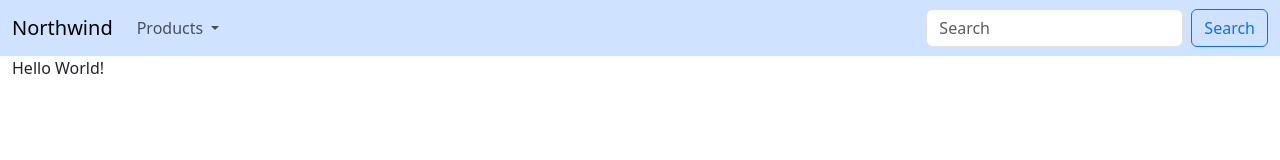
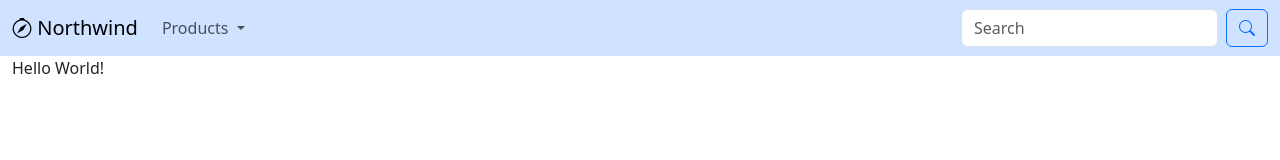
Before and after one commit to Ramirojj/Assigment1.0, a plain HTML site: page index.html in a window 1280 px wide. Drawn offline with nearby package versions, Linux system fonts and the light colour scheme.

Commit message:
[1.11] Bootstrap icons

```diff
--- a/index.html
+++ b/index.html
@@ -8,11 +8,13 @@
 
 <!-- bootstrap css -->
 <link href="https://cdn.jsdelivr.net/npm/bootstrap@5.3.3/dist/css/bootstrap.min.css" rel="stylesheet" integrity="sha384-QWTKZyjpPEjISv5WaRU9OFeRpok6YctnYmDr5pNlyT2bRjXh0JMhjY6hW+ALEwIH" crossorigin="anonymous">
+<link rel="stylesheet" href="https://cdn.jsdelivr.net/npm/bootstrap-icons@1.11.3/font/bootstrap-icons.min.css">
+
 <!-- bootstrap js-->
-<script src="https://cdn.jsdelivr.net/npm/bootstrap@5.3.3/dist/js/bootstrap.bundle.min.js" integrity="sha384-YvpcrYf0tY3lHB60NNkmXc5s9fDVZLESaAA55NDzOxhy9GkcIdslK1eN7N6jIeHz" crossorigin="anonymous"></script>
 
 
 
+<script src="https://cdn.jsdelivr.net/npm/bootstrap@5.3.3/dist/js/bootstrap.bundle.min.js" integrity="sha384-YvpcrYf0tY3lHB60NNkmXc5s9fDVZLESaAA55NDzOxhy9GkcIdslK1eN7N6jIeHz" crossorigin="anonymous"></script>
 
 
 
@@ -20,7 +22,7 @@
 <body>
     <nav class="navbar navbar-expand-md bg-primary-subtle">
         <div class="container-fluid">
-          <a class="navbar-brand" href="#">Northwind</a>
+            <a class="navbar-brand" href="#"><i class="bi bi-compass"></i> Northwind</a>
 
           <button class="navbar-toggler" type="button" data-bs-toggle="collapse" data-bs-target="#navbarScroll" aria-controls="navbarScroll" aria-expanded="false" aria-label="Toggle navigation">
             <span class="navbar-toggler-icon"></span>
@@ -39,9 +41,9 @@
                 </ul>
               </li>
             </ul>
-            <form class="d-flex" role="search">
+            <form class="d-none d-md-flex" role="search">
               <input class="form-control me-2" type="search" placeholder="Search" aria-label="Search">
-              <button class="btn btn-outline-primary" type="submit">Search</button>
+              <button class="btn btn-outline-primary" type="submit"><i class="bi bi-search"></i><span class="visually-hidden">Search</span></button>
             </form>
           </div>
 
```
